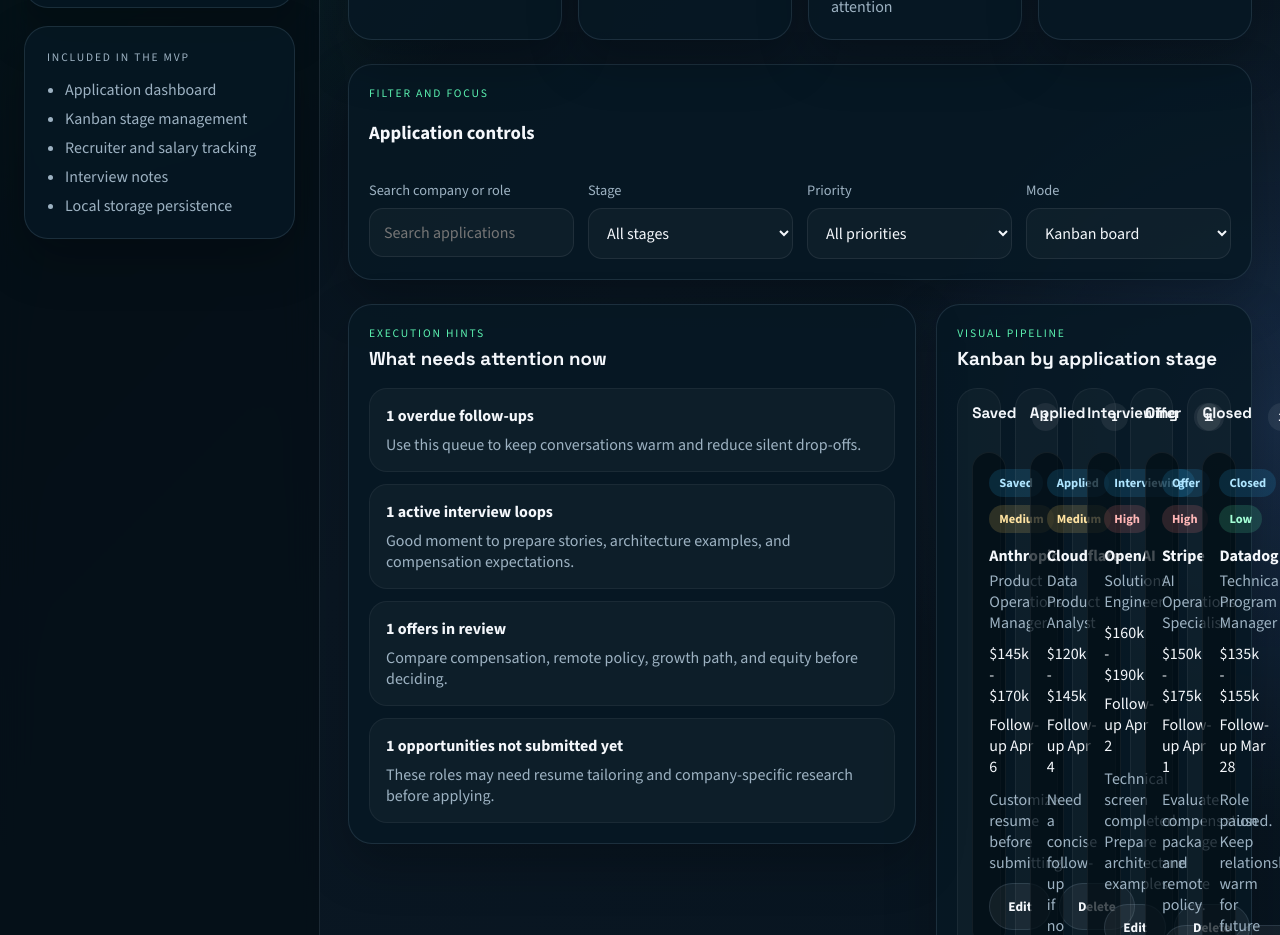
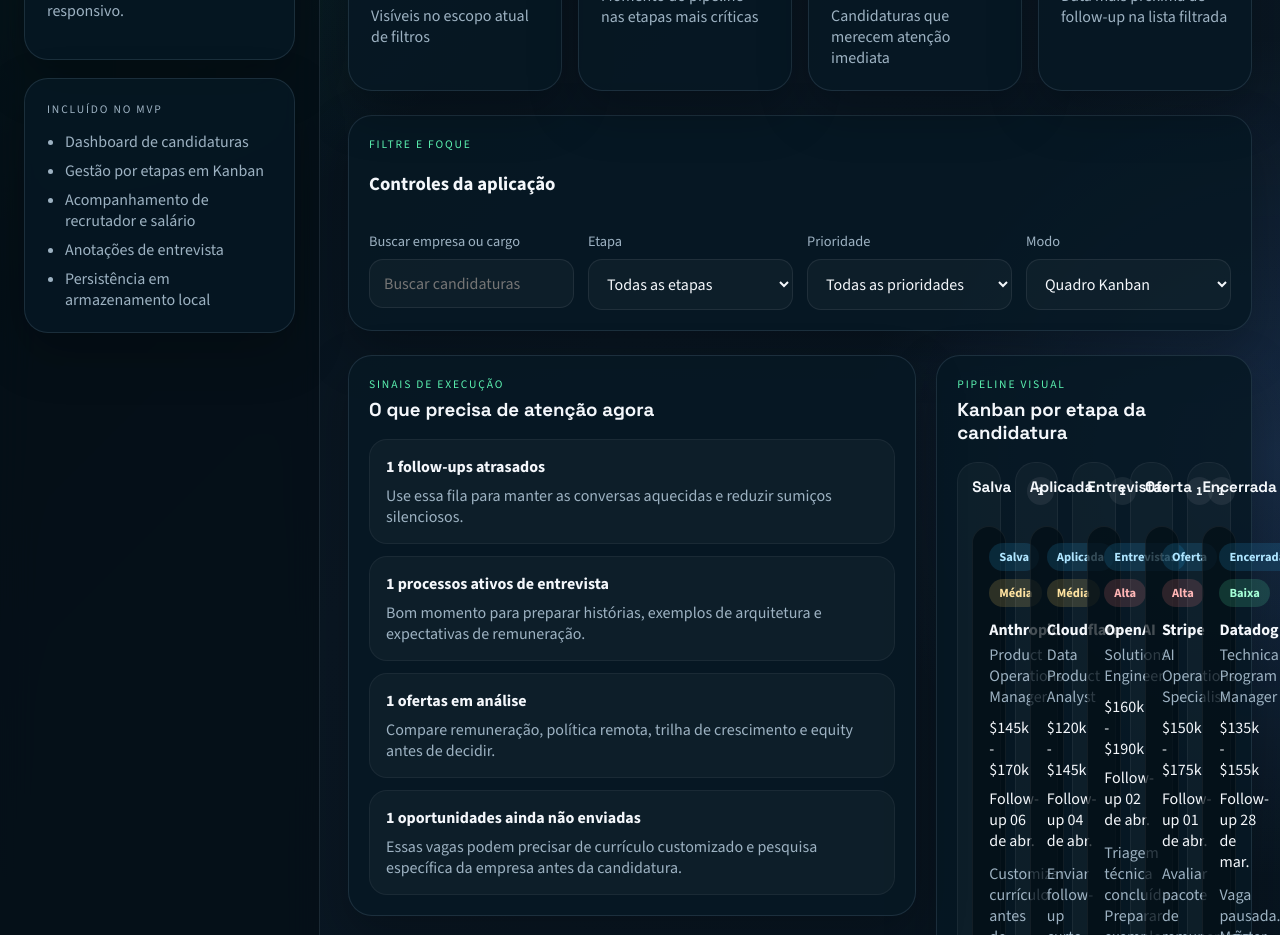
Before and after one commit to flaviagaia/job-application-tracker, a website: page index.html in a window 1280 px wide. Shown: the part 330-1265 px from the top of the page. Drawn offline with nearby package versions, Linux system fonts and the light colour scheme.

Commit message:
Translate UI to Portuguese

```diff
--- a/app.js
+++ b/app.js
@@ -1,14 +1,14 @@
 const STORAGE_KEY = "job-application-tracker-data-v1";
 
 const stages = [
-  "Saved",
-  "Applied",
-  "Interviewing",
-  "Offer",
-  "Closed",
+  "Salva",
+  "Aplicada",
+  "Entrevistas",
+  "Oferta",
+  "Encerrada",
 ];
 
-const priorities = ["High", "Medium", "Low"];
+const priorities = ["Alta", "Média", "Baixa"];
 
 const seedApplications = [
   {
@@ -18,11 +18,11 @@ const seedApplications = [
     link: "https://openai.com/careers",
     salary: "$160k - $190k",
     appliedDate: "2026-03-18",
-    stage: "Interviewing",
-    priority: "High",
+    stage: "Entrevistas",
+    priority: "Alta",
     recruiter: "Mia Johnson",
     followUp: "2026-04-02",
-    notes: "Technical screen completed. Prepare architecture examples.",
+    notes: "Triagem técnica concluída. Preparar exemplos de arquitetura.",
   },
   {
     id: crypto.randomUUID(),
@@ -31,11 +31,11 @@ const seedApplications = [
     link: "https://cloudflare.com/careers",
     salary: "$120k - $145k",
     appliedDate: "2026-03-21",
-    stage: "Applied",
-    priority: "Medium",
+    stage: "Aplicada",
+    priority: "Média",
     recruiter: "Liam Torres",
     followUp: "2026-04-04",
-    notes: "Need a concise follow-up if no response by Friday.",
+    notes: "Enviar follow-up curto se não houver resposta até sexta.",
   },
   {
     id: crypto.randomUUID(),
@@ -44,11 +44,11 @@ const seedApplications = [
     link: "https://stripe.com/jobs",
     salary: "$150k - $175k",
     appliedDate: "2026-03-10",
-    stage: "Offer",
-    priority: "High",
+    stage: "Oferta",
+    priority: "Alta",
     recruiter: "Sophia Kim",
     followUp: "2026-04-01",
-    notes: "Evaluate compensation package and remote policy.",
+    notes: "Avaliar pacote de remuneração e política remota.",
   },
   {
     id: crypto.randomUUID(),
@@ -57,11 +57,11 @@ const seedApplications = [
     link: "https://www.datadoghq.com/careers",
     salary: "$135k - $155k",
     appliedDate: "2026-03-05",
-    stage: "Closed",
-    priority: "Low",
+    stage: "Encerrada",
+    priority: "Baixa",
     recruiter: "Daniel Ross",
     followUp: "2026-03-28",
-    notes: "Role paused. Keep relationship warm for future openings.",
+    notes: "Vaga pausada. Manter relacionamento para futuras oportunidades.",
   },
   {
     id: crypto.randomUUID(),
@@ -70,11 +70,11 @@ const seedApplications = [
     link: "https://www.anthropic.com/careers",
     salary: "$145k - $170k",
     appliedDate: "2026-03-24",
-    stage: "Saved",
-    priority: "Medium",
+    stage: "Salva",
+    priority: "Média",
     recruiter: "Nina Patel",
     followUp: "2026-04-06",
-    notes: "Customize resume before submitting.",
+    notes: "Customizar currículo antes de enviar.",
   },
 ];
 
@@ -82,8 +82,8 @@ const state = {
   applications: loadApplications(),
   filters: {
     search: "",
-    stage: "All stages",
-    priority: "All priorities",
+    stage: "Todas as etapas",
+    priority: "Todas as prioridades",
     mode: "kanban",
   },
   editingId: null,
@@ -119,13 +119,20 @@ const elements = {
   notesInput: document.getElementById("notesInput"),
 };
 
+function toPriorityClass(priority) {
+  return priority
+    .normalize("NFD")
+    .replace(/[\u0300-\u036f]/g, "")
+    .toLowerCase();
+}
+
 function loadApplications() {
   const persisted = window.localStorage.getItem(STORAGE_KEY);
   if (!persisted) return seedApplications;
   try {
     return JSON.parse(persisted);
   } catch (error) {
-    console.warn("Unable to parse stored applications", error);
+    console.warn("Não foi possível ler as candidaturas salvas", error);
     return seedApplications;
   }
 }
@@ -156,10 +163,10 @@ function getFilteredApplications() {
       application.company.toLowerCase().includes(state.filters.search) ||
       application.role.toLowerCase().includes(state.filters.search);
     const matchesStage =
-      state.filters.stage === "All stages" ||
+      state.filters.stage === "Todas as etapas" ||
       application.stage === state.filters.stage;
     const matchesPriority =
-      state.filters.priority === "All priorities" ||
+      state.filters.priority === "Todas as prioridades" ||
       application.priority === state.filters.priority;
     return matchesSearch && matchesStage && matchesPriority;
   });
@@ -169,31 +176,31 @@ function renderStats() {
   const items = getFilteredApplications();
   const stats = [
     {
-      label: "Tracked applications",
+      label: "Candidaturas monitoradas",
       value: items.length,
-      detail: "Visible under the current filter scope",
+      detail: "Visíveis no escopo atual de filtros",
     },
     {
-      label: "Interviews or offers",
+      label: "Entrevistas ou ofertas",
       value: items.filter((item) =>
-        ["Interviewing", "Offer"].includes(item.stage)
+        ["Entrevistas", "Oferta"].includes(item.stage)
       ).length,
-      detail: "Pipeline momentum at the most critical stages",
+      detail: "Momento do pipeline nas etapas mais críticas",
     },
     {
-      label: "High-priority follow-ups",
-      value: items.filter((item) => item.priority === "High").length,
-      detail: "Applications that deserve immediate attention",
+      label: "Follow-ups de alta prioridade",
+      value: items.filter((item) => item.priority === "Alta").length,
+      detail: "Candidaturas que merecem atenção imediata",
     },
     {
-      label: "Next follow-up",
+      label: "Próximo follow-up",
       value:
         items
           .map((item) => item.followUp)
           .sort()[0]
           ?.slice(5)
           .replace("-", "/") || "--/--",
-      detail: "Closest follow-up date in the filtered list",
+      detail: "Data mais próxima de follow-up na lista filtrada",
     },
   ];
 
@@ -227,18 +234,18 @@ function renderKanban() {
                 <article class="application-card">
                   <div class="card-meta">
                     <span class="stage-pill">${application.stage}</span>
-                    <span class="priority-pill priority-${application.priority.toLowerCase()}">${application.priority}</span>
+                    <span class="priority-pill priority-${toPriorityClass(application.priority)}">${application.priority}</span>
                   </div>
                   <h5>${application.company}</h5>
                   <p>${application.role}</p>
                   <div class="card-meta">
-                    <span>${application.salary || "Salary pending"}</span>
+                    <span>${application.salary || "Salário pendente"}</span>
                     <span>Follow-up ${formatDate(application.followUp)}</span>
                   </div>
                   <p>${application.notes}</p>
                   <div class="card-actions">
-                    <button class="button button-secondary" data-action="edit" data-id="${application.id}">Edit</button>
-                    <button class="button button-secondary" data-action="delete" data-id="${application.id}">Delete</button>
+                    <button class="button button-secondary" data-action="edit" data-id="${application.id}">Editar</button>
+                    <button class="button button-secondary" data-action="delete" data-id="${application.id}">Excluir</button>
                   </div>
                 </article>
               `
@@ -259,13 +266,13 @@ function renderTable() {
           <td>${application.company}</td>
           <td>${application.role}</td>
           <td><span class="stage-pill">${application.stage}</span></td>
-          <td><span class="priority-pill priority-${application.priority.toLowerCase()}">${application.priority}</span></td>
-          <td>${application.salary || "Pending"}</td>
+          <td><span class="priority-pill priority-${toPriorityClass(application.priority)}">${application.priority}</span></td>
+          <td>${application.salary || "Pendente"}</td>
           <td>${formatDate(application.followUp)}</td>
           <td>
             <div class="table-actions">
-              <button class="button button-secondary" data-action="edit" data-id="${application.id}">Edit</button>
-              <button class="button button-secondary" data-action="delete" data-id="${application.id}">Delete</button>
+              <button class="button button-secondary" data-action="edit" data-id="${application.id}">Editar</button>
+              <button class="button button-secondary" data-action="delete" data-id="${application.id}">Excluir</button>
             </div>
           </td>
         </tr>
@@ -277,26 +284,26 @@ function renderTable() {
 function renderInsights() {
   const items = getFilteredApplications();
   const overdue = items.filter((item) => item.followUp < getToday()).length;
-  const interviewing = items.filter((item) => item.stage === "Interviewing");
-  const offers = items.filter((item) => item.stage === "Offer");
-  const saved = items.filter((item) => item.stage === "Saved");
+  const interviewing = items.filter((item) => item.stage === "Entrevistas");
+  const offers = items.filter((item) => item.stage === "Oferta");
+  const saved = items.filter((item) => item.stage === "Salva");
 
   const insights = [
     {
-      title: `${overdue} overdue follow-ups`,
-      text: "Use this queue to keep conversations warm and reduce silent drop-offs.",
+      title: `${overdue} follow-ups atrasados`,
+      text: "Use essa fila para manter as conversas aquecidas e reduzir sumiços silenciosos.",
     },
     {
-      title: `${interviewing.length} active interview loops`,
-      text: "Good moment to prepare stories, architecture examples, and compensation expectations.",
+      title: `${interviewing.length} processos ativos de entrevista`,
+      text: "Bom momento para preparar histórias, exemplos de arquitetura e expectativas de remuneração.",
     },
     {
-      title: `${offers.length} offers in review`,
-      text: "Compare compensation, remote policy, growth path, and equity before deciding.",
+      title: `${offers.length} ofertas em análise`,
+      text: "Compare remuneração, política remota, trilha de crescimento e equity antes de decidir.",
     },
     {
-      title: `${saved.length} opportunities not submitted yet`,
-      text: "These roles may need resume tailoring and company-specific research before applying.",
+      title: `${saved.length} oportunidades ainda não enviadas`,
+      text: "Essas vagas podem precisar de currículo customizado e pesquisa específica da empresa antes da candidatura.",
     },
   ];
 
@@ -332,24 +339,24 @@ function getToday() {
 
 function formatDate(dateString) {
   if (!dateString) return "--";
-  return new Intl.DateTimeFormat("en-US", {
+  return new Intl.DateTimeFormat("pt-BR", {
+    day: "2-digit",
     month: "short",
-    day: "numeric",
   }).format(new Date(`${dateString}T00:00:00`));
 }
 
 function openDialog(application) {
   state.editingId = application?.id || null;
   elements.dialogTitle.textContent = application
-    ? "Edit application"
-    : "New application";
+    ? "Editar candidatura"
+    : "Nova candidatura";
   elements.companyInput.value = application?.company || "";
   elements.roleInput.value = application?.role || "";
   elements.linkInput.value = application?.link || "";
   elements.salaryInput.value = application?.salary || "";
   elements.dateInput.value = application?.appliedDate || getToday();
-  elements.stageInput.value = application?.stage || "Saved";
-  elements.priorityInput.value = application?.priority || "Medium";
+  elements.stageInput.value = application?.stage || "Salva";
+  elements.priorityInput.value = application?.priority || "Média";
   elements.recruiterInput.value = application?.recruiter || "";
   elements.followUpInput.value = application?.followUp || getToday();
   elements.notesInput.value = application?.notes || "";
@@ -448,8 +455,8 @@ function bindEvents() {
 }
 
 function initialize() {
-  populateSelect(elements.stageFilter, stages, "All stages");
-  populateSelect(elements.priorityFilter, priorities, "All priorities");
+  populateSelect(elements.stageFilter, stages, "Todas as etapas");
+  populateSelect(elements.priorityFilter, priorities, "Todas as prioridades");
   populateSelect(elements.stageInput, stages);
   populateSelect(elements.priorityInput, priorities);
   elements.viewMode.value = state.filters.mode;
--- a/index.html
+++ b/index.html
@@ -1,9 +1,9 @@
 <!DOCTYPE html>
-<html lang="en">
+<html lang="pt-BR">
   <head>
     <meta charset="UTF-8" />
     <meta name="viewport" content="width=device-width, initial-scale=1.0" />
-    <title>Job Application Tracker</title>
+    <title>Tracker de Candidaturas</title>
     <link rel="preconnect" href="https://fonts.googleapis.com" />
     <link rel="preconnect" href="https://fonts.gstatic.com" crossorigin />
     <link
@@ -18,28 +18,28 @@
         <div class="brand">
           <div class="brand-mark">JT</div>
           <div>
-            <p class="eyebrow">Lovable-style MVP</p>
-            <h1>Job Tracker</h1>
+            <p class="eyebrow">MVP no estilo Lovable</p>
+            <h1>Tracker de Vagas</h1>
           </div>
         </div>
 
         <div class="sidebar-card">
-          <p class="eyebrow">Career Pipeline</p>
-          <h2>Keep every opportunity visible</h2>
+          <p class="eyebrow">Pipeline de carreira</p>
+          <h2>Deixe cada oportunidade visível</h2>
           <p>
-            Track applications, interviews, offers, and follow-ups in a single
-            responsive workspace.
+            Acompanhe candidaturas, entrevistas, ofertas e follow-ups em um
+            único ambiente responsivo.
           </p>
         </div>
 
         <div class="sidebar-card">
-          <p class="eyebrow">Included in the MVP</p>
+          <p class="eyebrow">Incluído no MVP</p>
           <ul class="sidebar-list">
-            <li>Application dashboard</li>
-            <li>Kanban stage management</li>
-            <li>Recruiter and salary tracking</li>
-            <li>Interview notes</li>
-            <li>Local storage persistence</li>
+            <li>Dashboard de candidaturas</li>
+            <li>Gestão por etapas em Kanban</li>
+            <li>Acompanhamento de recrutador e salário</li>
+            <li>Anotações de entrevista</li>
+            <li>Persistência em armazenamento local</li>
           </ul>
         </div>
       </aside>
@@ -47,20 +47,20 @@
       <main class="main-content">
         <header class="hero">
           <div>
-            <p class="eyebrow">Personal recruiting CRM</p>
-            <h2>Manage your applications like a modern sales pipeline</h2>
+            <p class="eyebrow">CRM pessoal de recrutamento</p>
+            <h2>Gerencie suas candidaturas como um pipeline moderno de vendas</h2>
             <p class="hero-copy">
-              Add opportunities, update interview stages, and prioritize
-              follow-ups with a clean interface inspired by modern AI app
-              builders.
+              Adicione oportunidades, atualize etapas de entrevista e priorize
+              follow-ups em uma interface limpa inspirada em construtores
+              modernos de apps com IA.
             </p>
           </div>
           <div class="hero-actions">
             <button class="button button-secondary" id="resetDataButton">
-              Reset demo data
+              Restaurar dados demo
             </button>
             <button class="button button-primary" id="newApplicationButton">
-              New application
+              Nova candidatura
             </button>
           </div>
         </header>
@@ -70,36 +70,36 @@
         <section class="panel controls-panel">
           <div class="controls-header">
             <div>
-              <p class="eyebrow">Filter and focus</p>
-              <h3>Application controls</h3>
+              <p class="eyebrow">Filtre e foque</p>
+              <h3>Controles da aplicação</h3>
             </div>
           </div>
 
           <div class="controls-grid">
             <label class="field">
-              <span>Search company or role</span>
+              <span>Buscar empresa ou cargo</span>
               <input
                 type="search"
                 id="searchInput"
-                placeholder="Search applications"
+                placeholder="Buscar candidaturas"
               />
             </label>
 
             <label class="field">
-              <span>Stage</span>
+              <span>Etapa</span>
               <select id="stageFilter"></select>
             </label>
 
             <label class="field">
-              <span>Priority</span>
+              <span>Prioridade</span>
               <select id="priorityFilter"></select>
             </label>
 
             <label class="field">
-              <span>Mode</span>
+              <span>Modo</span>
               <select id="viewMode">
-                <option value="kanban">Kanban board</option>
-                <option value="table">Detailed table</option>
+                <option value="kanban">Quadro Kanban</option>
+                <option value="table">Tabela detalhada</option>
               </select>
             </label>
           </div>
@@ -109,8 +109,8 @@
           <div class="panel board-panel" id="kanbanSection">
             <div class="panel-heading">
               <div>
-                <p class="eyebrow">Visual pipeline</p>
-                <h3>Kanban by application stage</h3>
+                <p class="eyebrow">Pipeline visual</p>
+                <h3>Kanban por etapa da candidatura</h3>
               </div>
             </div>
             <div class="kanban-board" id="kanbanBoard"></div>
@@ -119,21 +119,21 @@
           <div class="panel table-panel hidden" id="tableSection">
             <div class="panel-heading">
               <div>
-                <p class="eyebrow">Structured registry</p>
-                <h3>Application table</h3>
+                <p class="eyebrow">Registro estruturado</p>
+                <h3>Tabela de candidaturas</h3>
               </div>
             </div>
             <div class="table-wrapper">
               <table>
                 <thead>
                   <tr>
-                    <th>Company</th>
-                    <th>Role</th>
-                    <th>Stage</th>
-                    <th>Priority</th>
-                    <th>Salary</th>
+                    <th>Empresa</th>
+                    <th>Cargo</th>
+                    <th>Etapa</th>
+                    <th>Prioridade</th>
+                    <th>Salário</th>
                     <th>Follow-up</th>
-                    <th>Actions</th>
+                    <th>Ações</th>
                   </tr>
                 </thead>
                 <tbody id="applicationTableBody"></tbody>
@@ -144,8 +144,8 @@
           <div class="panel insight-panel">
             <div class="panel-heading">
               <div>
-                <p class="eyebrow">Execution hints</p>
-                <h3>What needs attention now</h3>
+                <p class="eyebrow">Sinais de execução</p>
+                <h3>O que precisa de atenção agora</h3>
               </div>
             </div>
             <div id="insightsList" class="insights-list"></div>
@@ -158,8 +158,8 @@
       <form method="dialog" id="applicationForm" class="dialog-card">
         <div class="dialog-header">
           <div>
-            <p class="eyebrow">Application record</p>
-            <h3 id="dialogTitle">New application</h3>
+            <p class="eyebrow">Registro da candidatura</p>
+            <h3 id="dialogTitle">Nova candidatura</h3>
           </div>
           <button class="icon-button" type="button" id="closeDialogButton">
             ✕
@@ -168,62 +168,62 @@
 
         <div class="dialog-grid">
           <label class="field">
-            <span>Company</span>
+            <span>Empresa</span>
             <input id="companyInput" name="company" required />
           </label>
 
           <label class="field">
-            <span>Role title</span>
+            <span>Cargo</span>
             <input id="roleInput" name="role" required />
           </label>
 
           <label class="field">
-            <span>Job link</span>
+            <span>Link da vaga</span>
             <input id="linkInput" name="link" type="url" required />
           </label>
 
           <label class="field">
-            <span>Salary range</span>
-            <input id="salaryInput" name="salary" placeholder="R$ 12k - 15k" />
+            <span>Faixa salarial</span>
+            <input id="salaryInput" name="salary" placeholder="R$ 12 mil - 15 mil" />
           </label>
 
           <label class="field">
-            <span>Application date</span>
+            <span>Data da candidatura</span>
             <input id="dateInput" name="appliedDate" type="date" required />
           </label>
 
           <label class="field">
-            <span>Current stage</span>
+            <span>Etapa atual</span>
             <select id="stageInput" name="stage" required></select>
           </label>
 
           <label class="field">
-            <span>Priority</span>
+            <span>Prioridade</span>
             <select id="priorityInput" name="priority" required></select>
           </label>
 
           <label class="field">
-            <span>Recruiter</span>
+            <span>Recrutador</span>
             <input id="recruiterInput" name="recruiter" />
           </label>
 
           <label class="field">
-            <span>Next follow-up date</span>
+            <span>Próxima data de follow-up</span>
             <input id="followUpInput" name="followUp" type="date" required />
           </label>
 
           <label class="field field-full">
-            <span>Notes</span>
+            <span>Observações</span>
             <textarea id="notesInput" name="notes" rows="4"></textarea>
           </label>
         </div>
 
         <div class="dialog-actions">
           <button class="button button-secondary" type="button" id="cancelButton">
-            Cancel
+            Cancelar
           </button>
           <button class="button button-primary" type="submit">
-            Save application
+            Salvar candidatura
           </button>
         </div>
       </form>
--- a/styles.css
+++ b/styles.css
@@ -299,17 +299,17 @@ body {
   margin-bottom: 12px;
 }
 
-.priority-high {
+.priority-alta {
   background: rgba(255, 123, 123, 0.16);
   color: #ffb5b5;
 }
 
-.priority-medium {
+.priority-media {
   background: rgba(255, 209, 102, 0.16);
   color: #ffe3a0;
 }
 
-.priority-low {
+.priority-baixa {
   background: rgba(91, 241, 176, 0.16);
   color: #a5ffd7;
 }
```
